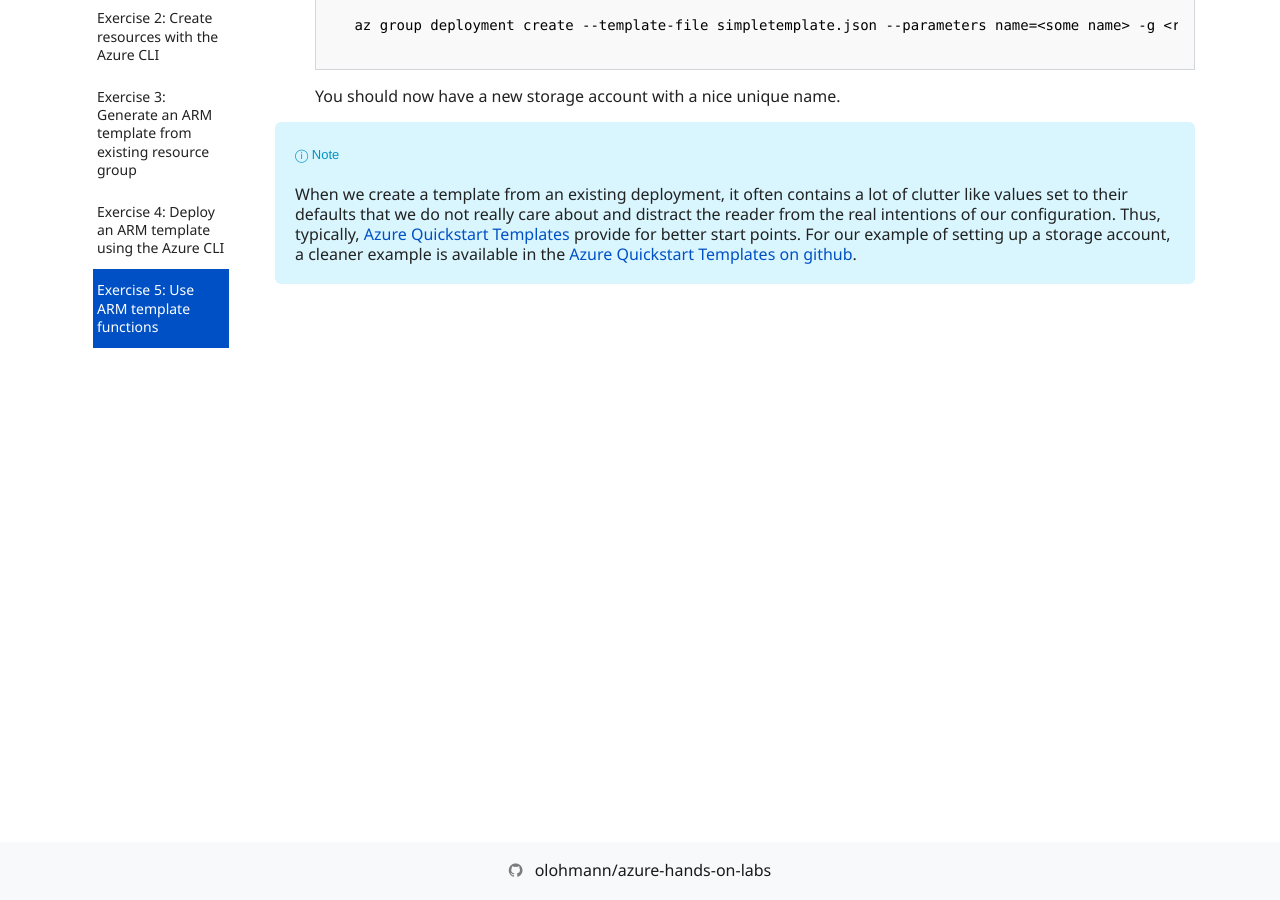
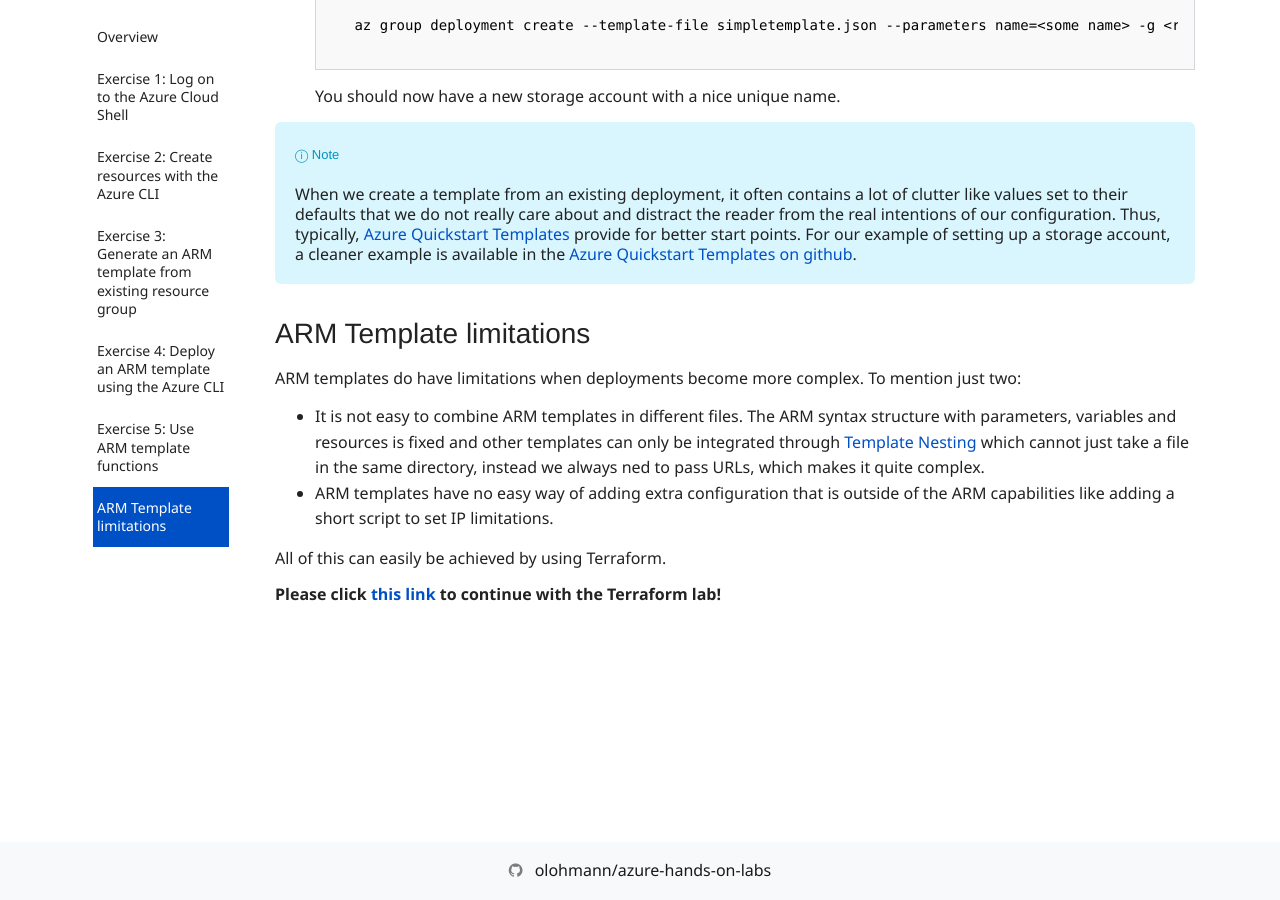
Before and after one commit to olohmann/azure-hands-on-labs, a Jekyll site: the page built from labs/07_iac/iac.md, in a window 1280 px wide and 900 px high, scrolled down 10335 px. Built offline with Jekyll 4.4.1, drawn with Linux system fonts in a browser that asks for light colours; nearby versions of some CDN libraries; our own code applies the rules of GitHub Pages for plain Markdown files; comment, search, counter and statistics services are not loaded.

Commit message:
Linking the terraform lab

```diff
--- a/labs/07_iac/iac.md
+++ b/labs/07_iac/iac.md
@@ -238,3 +238,13 @@ First, we will take care of the location. To change that from the current hard c
     You should now have a new storage account with a nice unique name.
 
 > When we create a template from an existing deployment, it often contains a lot of clutter like values set to their defaults that we do not really care about and distract the reader from the real intentions of our configuration. Thus, typically, [Azure Quickstart Templates](https://azure.microsoft.com/en-us/resources/templates/) provide for better start points. For our example of setting up a storage account, a cleaner example is available in the [Azure Quickstart Templates on github](https://github.com/Azure/azure-quickstart-templates/blob/master/101-storage-account-create/azuredeploy.json).
+
+## ARM Template limitations
+
+ARM templates do have limitations when deployments become more complex. To mention just two:
+* It is not easy to combine ARM templates in different files. The ARM syntax structure with parameters, variables and resources is fixed and other templates can only be integrated through [Template Nesting](https://docs.microsoft.com/en-us/azure/azure-resource-manager/resource-group-linked-templates) which cannot just take a file in the same directory, instead we always ned to pass URLs, which makes it quite complex.
+* ARM templates have no easy way of adding extra configuration that is outside of the ARM capabilities like adding a short script to set IP limitations.
+
+All of this can easily be achieved by using Terraform.
+
+**Please click [this link](terraform.md) to continue with the Terraform lab!**
```
